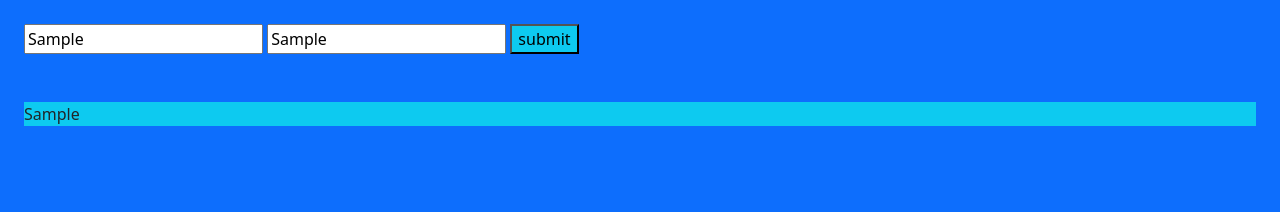
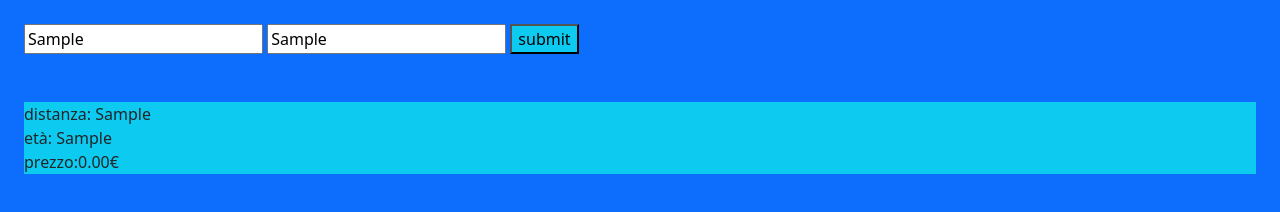
Before and after one commit to ViktorJoseCentonza/js-biglietto-treno-form, a plain HTML site: page index.html in a window 1280 px wide. Both pictures are taken after typing "Sample", "Sample" into the empty fields and a click on the button "submit". Drawn offline with nearby package versions, Linux system fonts and the light colour scheme.

Commit message:
add output to page of price

```diff
--- a/index.html
+++ b/index.html
@@ -21,8 +21,9 @@
     </section>
 
     <section id="info-card-section" class="p-4">
-        <div id="output_distance" class="bg-info"></div>
-        <div id="output_user_age" class="bg-info"></div>
+        <div id="output_distance" class="bg-info">distanza: </div>
+        <div id="output_user_age" class="bg-info">età: </div>
+        <div id="output_price" class="bg-info">prezzo:</div>
     </section>
 
 
--- a/main.js
+++ b/main.js
@@ -17,6 +17,9 @@ const input_user_age = document.getElementById("input_user_age")
 console.log(`input_user_age is ${input_user_age}`);
 
 //calculate ticket price
+
+let discount_price = 0;
+let standard_price = 0;
 submit_button.addEventListener(`click`, function () {
     const distance_value = Number(input_distance.value);
     console.log(`distance_value is ${distance_value}`);
@@ -25,9 +28,9 @@ submit_button.addEventListener(`click`, function () {
 
     if (isNaN(distance_value) != true && isNaN(user_age_value) != true) {  //check for Nan in both values
         if (distance_value != 0 && user_age_value != 0) {   //check for 0 in both values
-            const standard_price = distance_value * 0.21;
+            standard_price = distance_value * 0.21;
             console.log(`pre-discount price is ${standard_price}`);
-            let discount_price = standard_price;
+            discount_price = standard_price;
             if (user_age_value > 65) {
                 discount_price = discount_price * 0.60
             } else if (user_age_value < 18) {
@@ -43,13 +46,17 @@ submit_button.addEventListener(`click`, function () {
 })
 
 
+
 //get output elements
 const form_el = document.getElementById("form_el")
+const output_price = document.getElementById("output_price")
+console.log(output_price);
 
 //write on page
 form_el.addEventListener(`submit`, function (e) {
     e.preventDefault();
-    console.log("hello");
-    console.log(`input_user_age is ${input_user_age}`);
-    output_distance.innerHTML = input_distance.value
+    console.log("this is the submit function on the form running (begin)");
+    output_distance.innerHTML += input_distance.value
+    output_user_age.innerHTML += input_user_age.value
+    output_price.innerHTML += discount_price.toFixed(2) + "€"
 })
```
